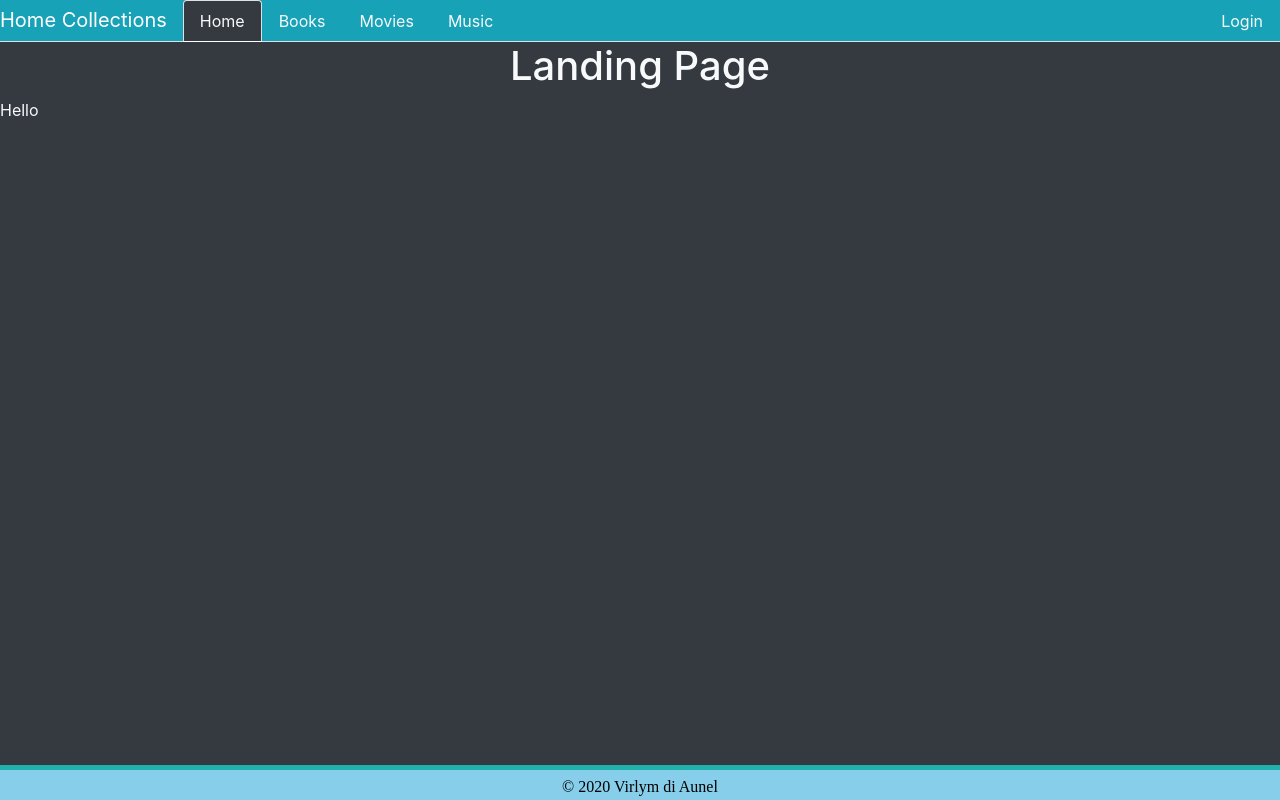
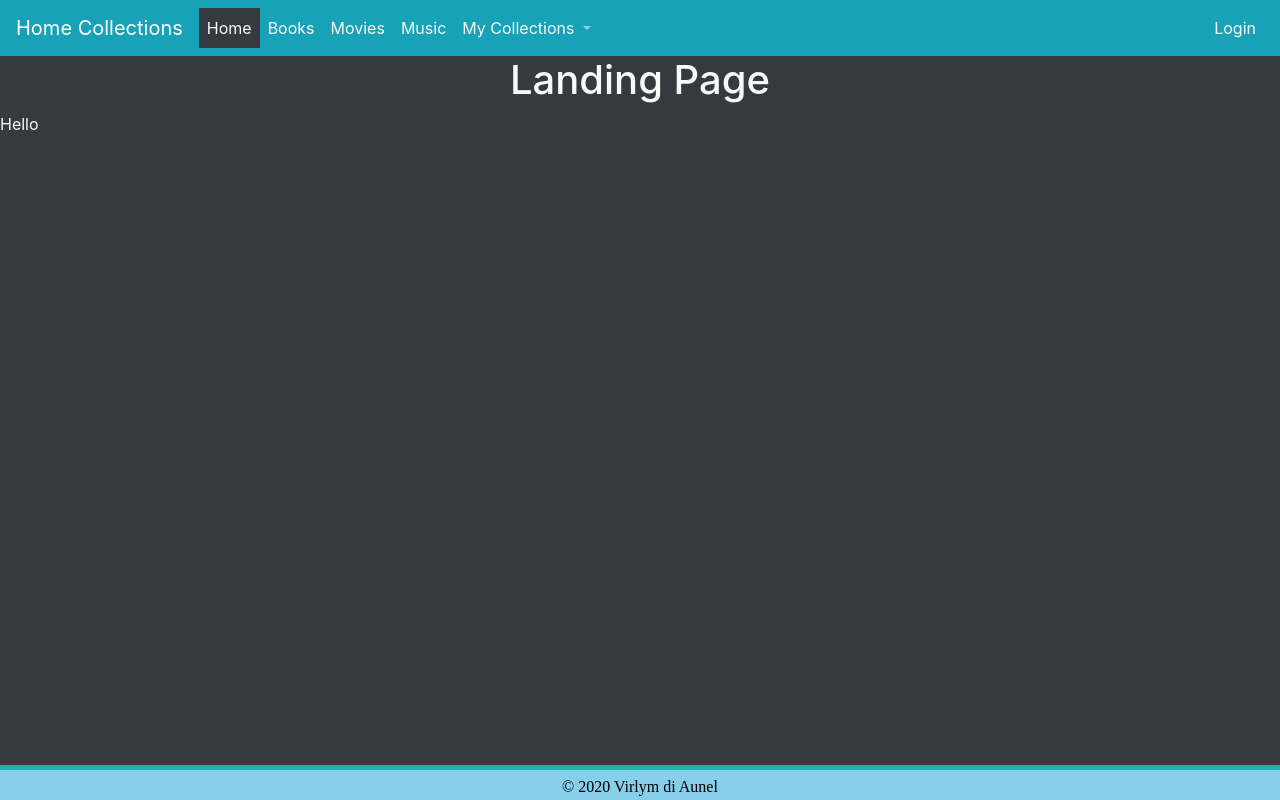
Before and after one commit to virlym/home-collections, a React (Create React App) app: page / in a window 1280 px wide. Built offline with nearby package versions, Linux system fonts and the light colour scheme; a web font is replaced by a local one.

Commit message:
updated navbar

```diff
--- a/src/components/navTabs/navTabs.css
+++ b/src/components/navTabs/navTabs.css
@@ -0,0 +1,9 @@
+div.dropdown-menu.show {
+    background-color: #17a2b8;
+    border-style: solid;
+    border-width: 2px;
+    border-color: rgba(0,0,0,.15);
+  }
+  a.dropdown-item {
+    color: #f8f9fa;
+  }
--- a/src/components/navTabs/navTabs.js
+++ b/src/components/navTabs/navTabs.js
@@ -1,56 +1,55 @@
-import React from "react";
+import React, {useState} from "react";
+import { Nav, Navbar, NavDropdown } from "react-bootstrap";
 import { Link } from "react-router-dom";
+import "./navTabs.css";
 
 function NavTabs(props) {
+  const [expanded, setExpanded] = useState(false);
 
   return (
-    <ul className="nav nav-tabs navbar-dark bg-info">
-      <Link to="/landing" onClick={function(){ props.setPageState({currentPage: "landing"})}} className="navbar-brand" >
+    <Navbar expanded={expanded} expand="lg" bg="info" variant="dark">
+      <Navbar.Brand as={Link} to="/landing" onClick={function(){ props.setPageState({currentPage: "landing"})}}>
         Home Collections
-      </Link>
-      <li className="nav-item">
-        <Link to="/landing" onClick={function(){ props.setPageState({currentPage: "landing"})}} className={props.currentPage === "landing" ? "nav-link active bg-dark text-light" : "nav-link text-light"}>
+      </Navbar.Brand>
+      <Navbar.Toggle aria-controls="responsive-navbar-nav" onClick={function(){ setExpanded(expanded ? false : "expanded") }} />
+      <Navbar.Collapse id="responsive-navbar-nav">
+      <Nav className="mr-auto">
+        <Nav.Link as={Link} to="/landing" onClick={function(){ props.setPageState({currentPage: "landing"}); setExpanded(false) }} className={props.currentPage === "landing" ? "nav-link active bg-dark text-light" : "nav-link text-light"}>
                 Home
-        </Link>
-      </li>
-      <li className="nav-item">
-        <Link to="/books" onClick={function(){ props.setPageState({currentPage: "books"})}} className={props.currentPage === "books" ? "nav-link active bg-dark text-light" : "nav-link text-light"}>
+        </Nav.Link>
+        <Nav.Link as={Link} to="/books"  onClick={function(){ props.setPageState({currentPage: "books"}); setExpanded(false) }} className={props.currentPage === "books" ? "nav-link active bg-dark text-light" : "nav-link text-light"}>
           Books
-        </Link>
-      </li>
-      <li className="nav-item">
-        <Link to="/movies" onClick={function(){ props.setPageState({currentPage: "movies"})}} className={props.currentPage === "movies" ? "nav-link active bg-dark text-light" : "nav-link text-light"}>
+        </Nav.Link>
+        <Nav.Link as={Link} to="/movies" onClick={function(){ props.setPageState({currentPage: "movies"}); setExpanded(false) }} className={props.currentPage === "movies" ? "nav-link active bg-dark text-light" : "nav-link text-light"}>
           Movies
-        </Link>
-      </li>
-      <li className="nav-item">
-        <Link to="/music" onClick={function(){ props.setPageState({currentPage: "music"})}} className={props.currentPage === "music" ? "nav-link active bg-dark text-light" : "nav-link text-light"}>
+        </Nav.Link>
+        <Nav.Link as={Link} to="/music" onClick={function(){ props.setPageState({currentPage: "music"}); setExpanded(false) }} className={props.currentPage === "music" ? "nav-link active bg-dark text-light" : "nav-link text-light"}>
           Music
-        </Link>
-      </li>
-      { props.loggedIn === true
+        </Nav.Link>
+        {props.loggedIn === false
         ?
-        <li className="nav-item">
-          <Link to="/profile" onClick={function(){ props.setPageState({currentPage: "profile"})}} className={props.currentPage === "profile" ? "nav-link active bg-dark text-light" : props.currentPage === "mybooks" ? "nav-link active bg-dark text-light" : props.currentPage === "mymovies" ? "nav-link active bg-dark text-light" : props.currentPage === "mymusic" ? "nav-link active bg-dark text-light" : "nav-link text-light"}>
-            My Collections
-          </Link>
-        </li>
+          <NavDropdown className={props.currentPage === "mybooks" || props.currentPage === "mymusic" || props.currentPage === "mymovies" ? "active bg-dark text-light" : "bg-info text-light"} title={<span className="text-light"> My Collections </span> } id="collapsible-nav-dropdown" >
+            <NavDropdown.Item as={Link} to="/mybooks" onClick={function(){ props.setPageState({currentPage: "mybooks"}); setExpanded(false) }} >My Books</NavDropdown.Item>
+            <NavDropdown.Item as={Link} to="/mymovies" onClick={function(){ props.setPageState({currentPage: "mymovies"}); setExpanded(false) }}>My Movies</NavDropdown.Item>
+            <NavDropdown.Item as={Link} to="/mymusic" onClick={function(){ props.setPageState({currentPage: "mymusic"}); setExpanded(false) }}>My Music</NavDropdown.Item>
+            <NavDropdown.Divider style={{borderStyle: "solid", borderWidth: "1px", borderColor: "rgba(0,0,0,.15)"}} />
+            <NavDropdown.Item as={Link} to="/profile" onClick={function(){ props.setPageState({currentPage: "movies"}); setExpanded(false) }}>Profile</NavDropdown.Item>
+          </NavDropdown>
         :
           null
         }
-      <li className="nav-item ml-auto">
+      </Nav>
+
+      <Nav onClick={function(){setExpanded(false)}}>
         {props.loggedIn === false
         ?
-            <Link to="/login" onClick={function(){ props.setPageState({currentPage: "login"})}} className={props.currentPage === "login" ? "nav-link active bg-dark text-light" : props.currentPage === "signup" ? "nav-link active bg-dark text-light" : "nav-link text-light"}>
-              Login
-            </Link>
+          <Nav.Link as={Link} to="/login" onClick={function(){ props.setPageState({currentPage: "login"})}} className={props.currentPage === "login" ? "nav-link active bg-dark text-light" : "nav-link text-light"}>Login</Nav.Link>
         :
-            <Link to="/logout" onClick={function(){ props.setPageState({currentPage: "logout"})}} className={props.currentPage === "logout" ? "nav-link active bg-dark text-light" : "nav-link text-light"}>
-              Logout
-            </Link>
+          <Nav.Link as={Link} to="/logout" onClick={function(){ props.setPageState({currentPage: "logout"})}} className={props.currentPage === "logout" ? "nav-link active bg-dark text-light" : "nav-link text-light"}>Logout</Nav.Link>
         }
-      </li>
-    </ul>
+      </Nav>
+      </Navbar.Collapse>
+    </Navbar>
   );
 }
 
```
Lines whose indentation alone changed are shown as unchanged.
